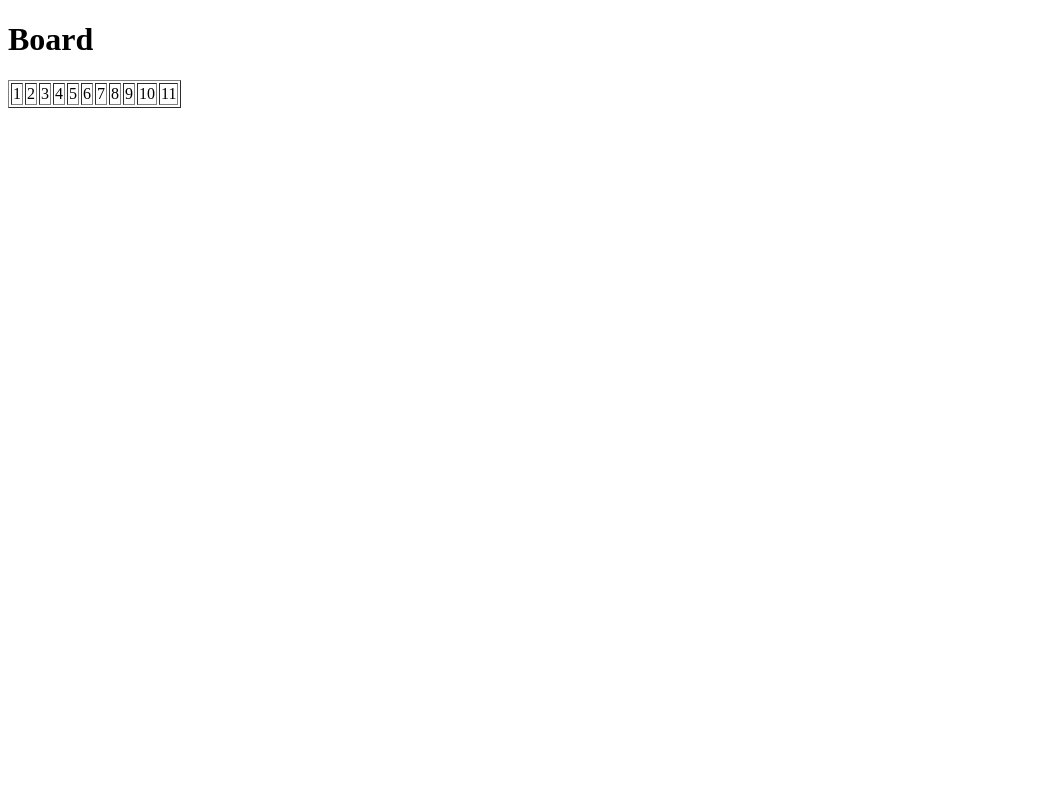
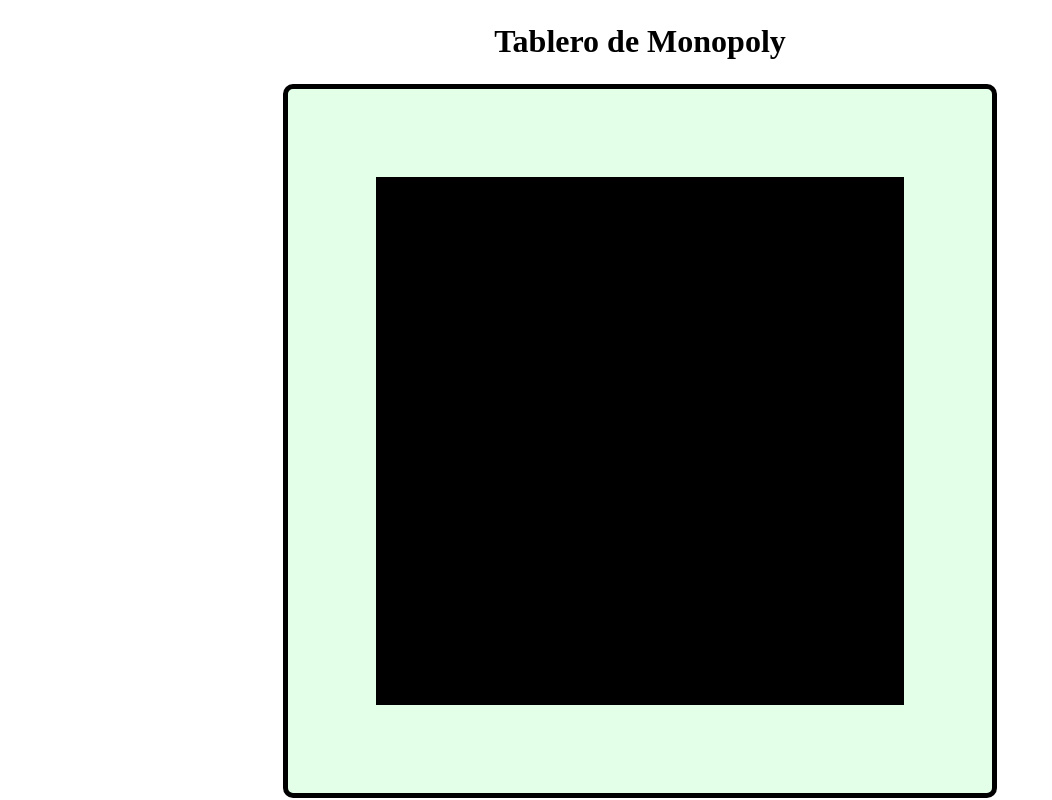
Before and after one commit to ShtPixel/MonopolyProject, a plain HTML site: page index.html in a window 1280 px wide. Shown: the whole page, without its empty margins (0-1052 px from the left). Drawn offline with Linux system fonts and the light colour scheme.

Commit message:
board-julian

```diff
--- a/frontend/styles.css
+++ b/frontend/styles.css
@@ -0,0 +1,49 @@
+/* El body se encarga de todo el contenido del cuerpo de la pagina
+margin es el espacio entre el contenido y el borde de la ventana
+height es la altura
+display es el tipo de diseño, grid significa que se utiliza un diseño de cuadrícula
+place-items es la forma en que se alinean los elementos dentro de la cuadrícula
+*/
+body {
+    margin: 0;
+    height: 100vh;
+    display: grid;
+    place-items: center;
+    background-color: #fff;
+}
+
+/*#Monopoly-board le da estilo al tablero de Monopoly,
+width es el ancho (voy a poner el maximo valor para que sea vea completo en un pc)
+y height es la altura(poner el maximo valor para que sea vea bien en pc),
+border es el borde, solid significa que es un borde solido
+y border-radius es el radio del borde (pa que se vea redondo pues)
+cada celda del tablero es un cuadrado de 64x64px, por ello el tamaño del tabler
+es 704px704px para que alcancen 11 celdas por lado*/
+.Monopoly-board {
+    width: 704px;
+    height: 704px;
+    border: 5px solid #000;
+    border-radius: 10px;
+    background-color: #e3ffe8;
+
+
+    display: grid; /*Esta linea hace que el tablero se comporte como una cuadrícula */
+    grid-template-columns: [left] 3fr repeat(9, minmax(0, 2fr)) [right] 3fr; /*Esta linea define las columnas de la cuadrícula */
+    grid-template-rows: [top] 3fr repeat(9, 2fr) [bottom] 3fr; /*Esta linea define las filas de la cuadrícula */
+}
+
+/*Ahora le damos estilo a las casillas del tablero
+.Monopoly-board::before {
+    content: "";
+    width: 64px;
+    height: 64px;
+    border: 4px solid #000000;
+    display: block;
+
+}
+*/
+/*El siguiente bloque de código se encarga de darle estilo a la casilla central del tablero*/
+.center {
+    background-color: #000000;
+    grid-area: 2 / 2 / 11 / 11; /*Esta linea hace que la casilla central ocupe las filas y columnas del 2 al 11 (el 11 significa que va hasta el inicio de la fila 11 y la columna 11, osea 10 y 10 respectivamente)*/
+}
--- a/index.html
+++ b/index.html
@@ -4,23 +4,14 @@
     <meta charset="UTF-8">
     <meta name="viewport" content="width=device-width, initial-scale=1.0">
     <title>Monopoly</title>
+    <!-- llamar al archivo de estilos -->
+    <link rel="stylesheet" href="frontend/styles.css">
 </head>
 <body>
-    <h1>Board</h1>
-    <table border = 1>
-        <tr>
-            <td class="board-cell">1</td>
-            <td class="board-cell">2</td>
-            <td class="board-cell">3</td>
-            <td class="board-cell">4</td>
-            <td class="board-cell">5</td>
-            <td class="board-cell">6</td>
-            <td class="board-cell">7</td>
-            <td class="board-cell">8</td>
-            <td class="board-cell">9</td>
-            <td class="board-cell">10</td>
-            <td class="board-cell">11</td>
-        </tr>
-    </table>
+    <h1>Tablero de Monopoly</h1>
+    <main class="Monopoly-board">
+
+        <div class="center"></div>
+    </main>
 </body>
 </html>
```
